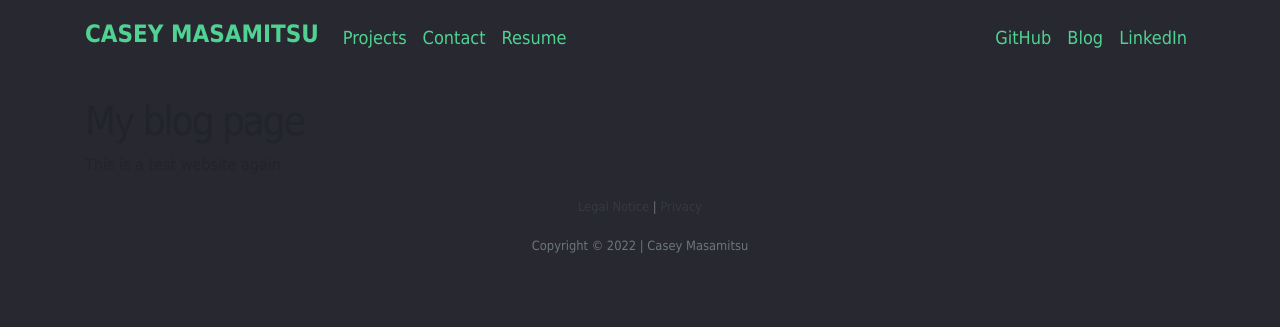
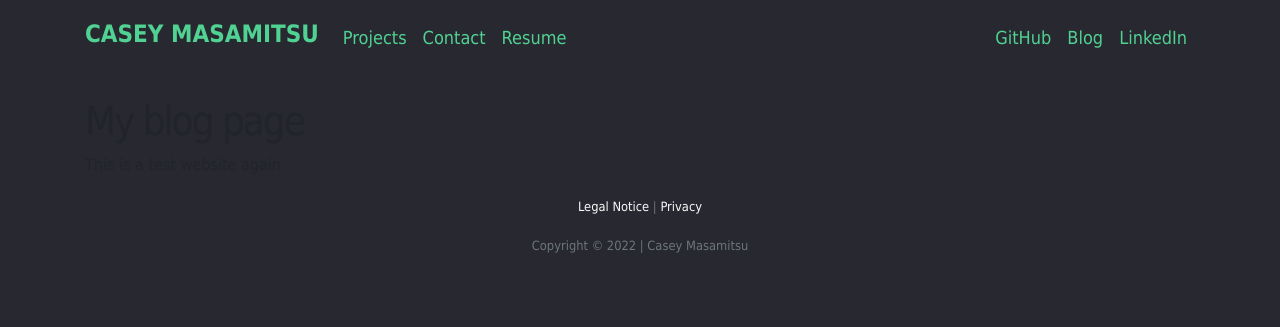
Before and after one commit to cjmasamitsu/portfolio-website, a Flask app: page /blog/ in a window 1280 px wide. Shown: the top 327 px of the page. Run offline with Flask 2, Linux system fonts and the light colour scheme; some libraries are stand-ins or nearby versions.

Commit message:
Legal notice and Privacy Policy updates

```diff
--- a/templates/layout.html
+++ b/templates/layout.html
@@ -55,8 +55,8 @@
         {%endblock%}
 
         <footer class="small text-center text-muted">
-            <a href="/legalnotice" class="text-dark">Legal Notice</a> |
-            <a href="/privacypolicy" class="text-dark">Privacy</a>
+            <a href="/legalnotice" class="text-light">Legal Notice</a> |
+            <a href="/privacypolicy" class="text-light">Privacy</a>
             <p class="copyright">Copyright &copy; 2022 | Casey Masamitsu</p>
         </footer>
     </body>
```
